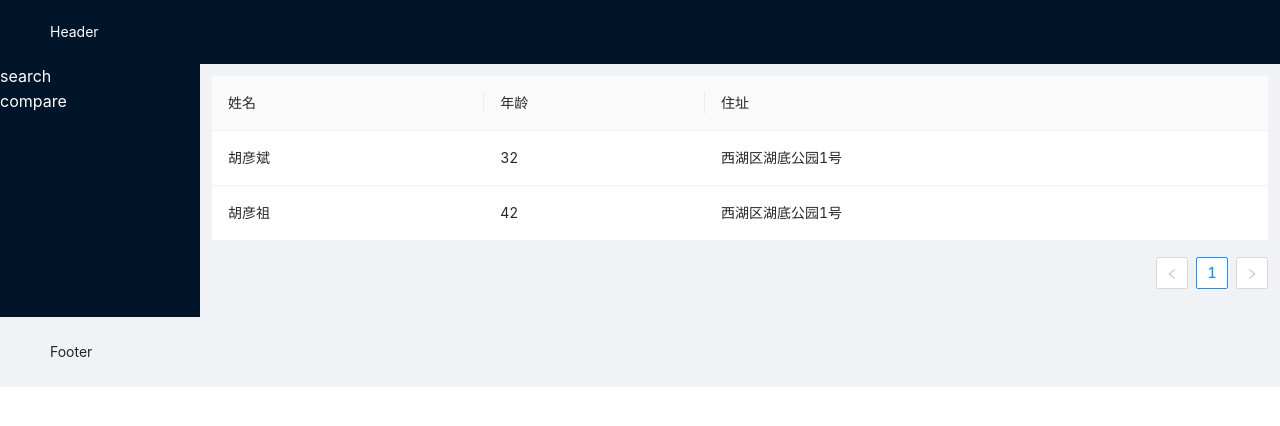
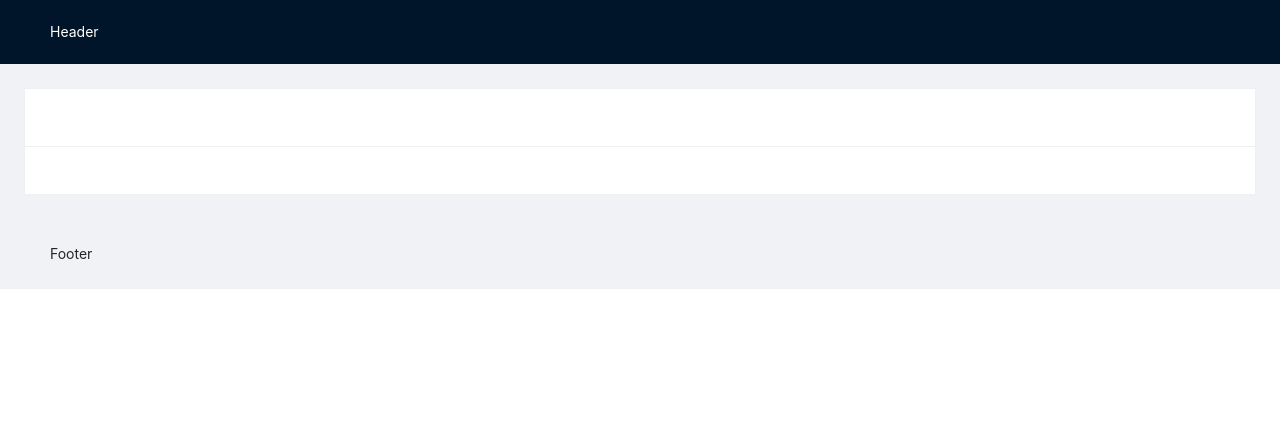
Before and after one commit to yimingbot/opp-vs-opp, a React (Vite) app: page / in a window 1280 px wide. Shown: the top 426 px of the page. Built offline with nearby package versions, Linux system fonts and the light colour scheme.

Commit message:
chore: reinit

```diff
--- a/package.json
+++ b/package.json
@@ -14,7 +14,7 @@
     "classnames": "^2.3.1",
     "react": "^18.0.0",
     "react-dom": "^18.0.0",
-    "react-router-dom": "^6.3.0"
+    "typewriter-effect": "^2.18.2"
   },
   "devDependencies": {
     "@types/react": "^18.0.0",
--- a/src/compare-table/table.tsx
+++ /dev/null
@@ -1,39 +0,0 @@
-import { Table } from "antd";
-
-const dataSource = [
-  {
-    key: '1',
-    name: '胡彦斌',
-    age: 32,
-    address: '西湖区湖底公园1号',
-  },
-  {
-    key: '2',
-    name: '胡彦祖',
-    age: 42,
-    address: '西湖区湖底公园1号',
-  },
-];
-
-const columns = [
-  {
-    title: '姓名',
-    dataIndex: 'name',
-    key: 'name',
-  },
-  {
-    title: '年龄',
-    dataIndex: 'age',
-    key: 'age',
-  },
-  {
-    title: '住址',
-    dataIndex: 'address',
-    key: 'address',
-  },
-];
-
-export function CompareTable() {
-
-  return <Table dataSource={dataSource} columns={columns} />;
-}
--- a/src/index.module.scss
+++ /dev/null
@@ -1,13 +0,0 @@
-.appContainer {
-  color: #fff;
-}
-
-.header {
-  color: #fff;
-}
-
-.siderLink {
-  display: block;
-  color: #fff;
-  font-size: 16px;
-}
--- a/src/main.tsx
+++ b/src/main.tsx
@@ -1,39 +1,25 @@
 import 'antd/dist/antd.css'
 import React from 'react'
 import ReactDOM from 'react-dom/client'
-import { BrowserRouter, Link, Route, Routes } from 'react-router-dom'
 import { Layout } from 'antd'
-import styles from './index.module.scss'
-import { CompareTable } from './compare-table/table'
-import { SearchPage } from './search-page/search'
+import { Opportunity } from './opp-info/opp'
 
-const { Header, Footer, Sider, Content } = Layout;
+const { Header, Footer, Content } = Layout;
+const oppList = [
+  {}
+]
 
 // eslint-disable-next-line @typescript-eslint/no-non-null-assertion
 ReactDOM.createRoot(document.getElementById('root')!).render(
   <React.StrictMode>
-    <BrowserRouter>
+      <Layout>
+        <Header style={{ color: '#fff' }}>Header</Header>
 
-      <Layout className={styles.appContainer}>
-        <Header className={styles.header}>Header</Header>
-
-        <Layout>
-          <Sider>
-            <Link className={styles.siderLink} to='/s'>search</Link>
-            <Link className={styles.siderLink} to='/'>compare</Link>
-          </Sider>
-
-          <Content style={{ padding: '12px' }}>
-            <Routes>
-              <Route index element={<CompareTable />}></Route>
-              <Route path='/s' element={<SearchPage />}></Route>
-            </Routes>
-          </Content>
-        </Layout>
+        <Content style={{ padding: '12px' }}>
+          <Opportunity list={oppList} />
+        </Content>
 
         <Footer>Footer</Footer>
       </Layout>
-    </BrowserRouter>
-
   </React.StrictMode>
 )
--- /dev/null
+++ b/src/opp-info/opp.module.scss
@@ -0,0 +1,3 @@
+.container {
+  padding: 12px;
+}
--- /dev/null
+++ b/src/opp-info/opp.tsx
@@ -0,0 +1,23 @@
+import { Card } from 'antd'
+import styles from './opp.module.scss'
+import Typewriter from 'typewriter-effect/dist/core';
+import { useLayoutEffect } from 'react';
+
+interface IOppProp {
+  list: unknown[];
+}
+
+export function Opportunity({ list }: IOppProp) {
+  useLayoutEffect(() => {
+    new Typewriter('.ant-card-head-title', {
+      strings: ['Hello World'],
+      autoStart: true,
+    });
+  }, [])
+
+  return (
+    <div className={styles.container}>
+      {list.map((v, i) => <Card key={i} title={1} />)}
+    </div>
+  )
+}
--- a/src/search-page/company-list.ts
+++ /dev/null
@@ -1,4 +0,0 @@
-export const defaultCompanyList = [
-  { id: 1, title: 'Title', name: 'Test', },
-  { id: 2, title: 'Title2', name: 'Test2', },
-]
--- a/src/search-page/search.module.scss
+++ /dev/null
@@ -1,9 +0,0 @@
-.cards {
-  display: flex;
-  justify-content: flex-start;
-  margin-top: 20px;
-  .item {
-    width: 33%;
-    margin-right: 12px;
-  }
-}
--- a/src/search-page/search.tsx
+++ /dev/null
@@ -1,30 +0,0 @@
-import { useCallback, useState } from "react"
-import { Card, Input } from 'antd';
-import styles from './search.module.scss'
-import { defaultCompanyList } from "./company-list";
-
-const { Search } = Input;
-
-export function SearchPage() {
-  const [companyList, setCompanyList] = useState(defaultCompanyList)
-  const onSearch = useCallback((value: string) => {
-    setCompanyList(defaultCompanyList.filter(v => v.title.includes(value)))
-  }, [])
-
-  return <div>
-    <Search
-      placeholder="input search text"
-      size="large"
-      enterButton="Search"
-      onSearch={onSearch}
-    />
-
-    <div className={styles.cards}>
-    {companyList.map(v =>
-      <Card className={styles.item} key={v.id} title={v.title} extra={<a href="#">More</a>}>
-        <p>{v.name}</p>
-      </Card>
-    )}
-    </div>
-  </div>
-}
--- /dev/null
+++ b/src/type-writer.d.ts
@@ -0,0 +1 @@
+declare module "typewriter-effect/dist/core";
```
Also changed, not shown: 1 other file (tests, documents, lock files or other folders).
